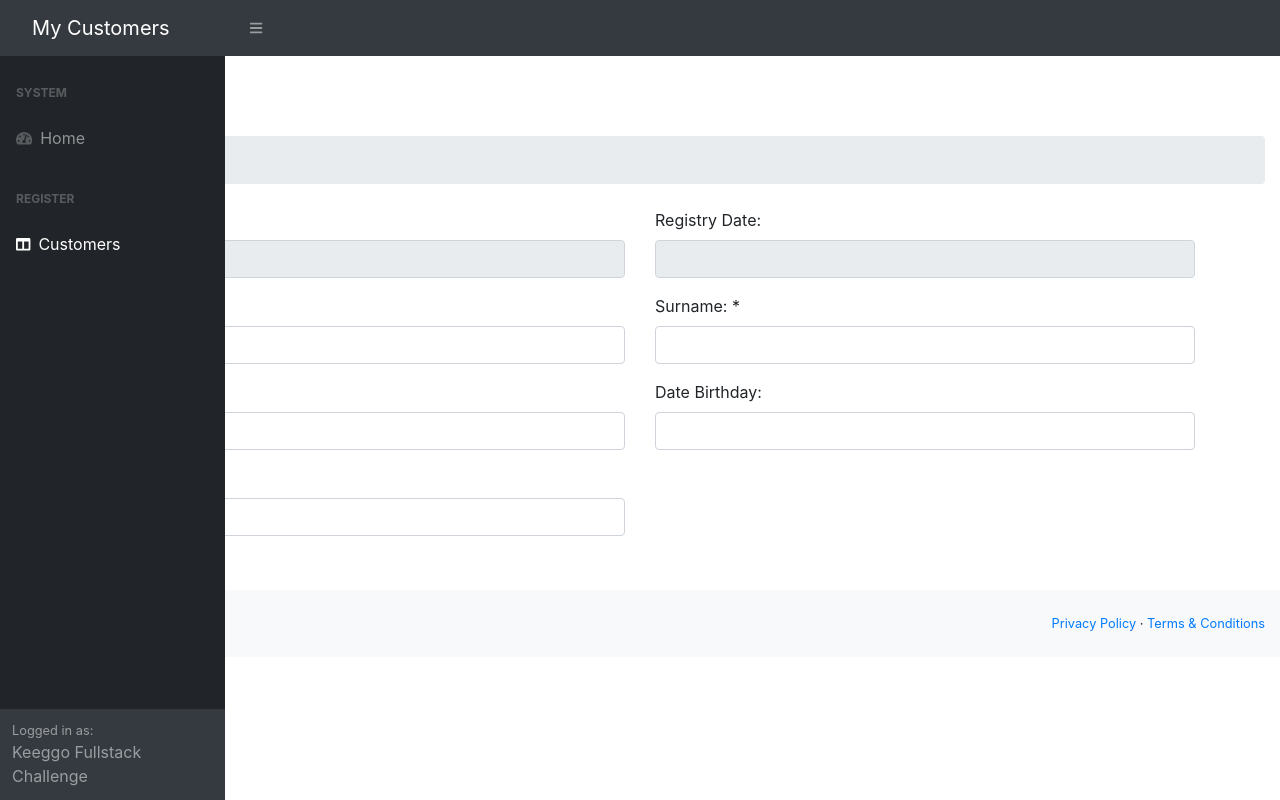
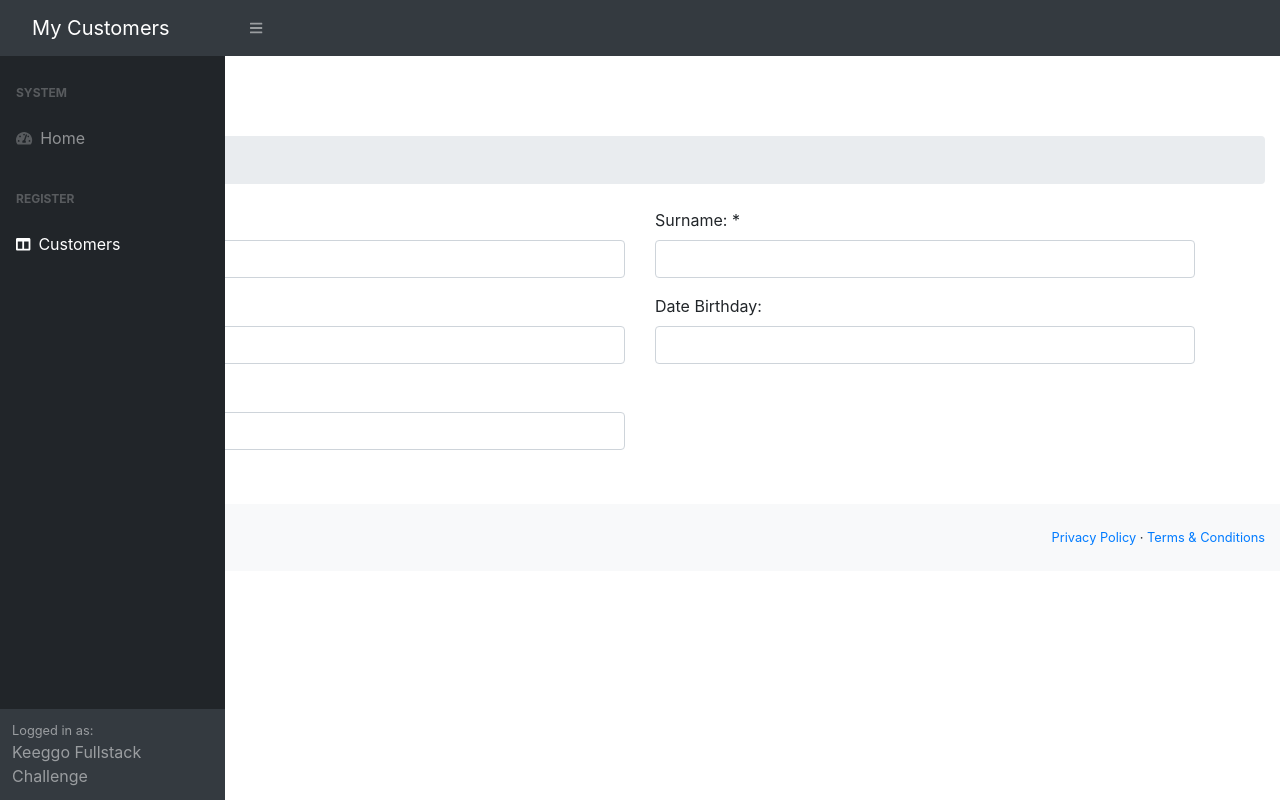
Before and after one commit to mateusValentim6D76/customer-app, an Angular app: page /customers-form in a window 1280 px wide. Built offline with nearby package versions, Linux system fonts and the light colour scheme.

Commit message:
Inserindo ngIf para apresentar o ID apenas quando o cliente for cadastrado com sucesso

```diff
--- a/src/app/customers/customers-form/customers-form.component.html
+++ b/src/app/customers/customers-form/customers-form.component.html
@@ -14,7 +14,7 @@
                 </div>
             </div>
         </div>
-        <div class="row">
+        <div class="row" *ngIf="customer.id">
             <div class="col-md-6">
                 <div class="form-group">
                     <label>ID:</label>
--- a/src/app/customers/customers-form/customers-form.component.ts
+++ b/src/app/customers/customers-form/customers-form.component.ts
@@ -20,10 +20,17 @@ export class CustomersFormComponent implements OnInit {
   }
 
   onSubmit(){
-    this.service.save(this.customer)
+    this.service
+    .save(this.customer)
     .subscribe(response => {
-      this.success = true
-    })
+      this.success = true;
+      this.errors = null;
+      this.customer = response
+    }, errorResponse => {
+      this.success = false;
+      this.errors = errorResponse.error.errors;
+    }
+    )
   }
 
 }
```
